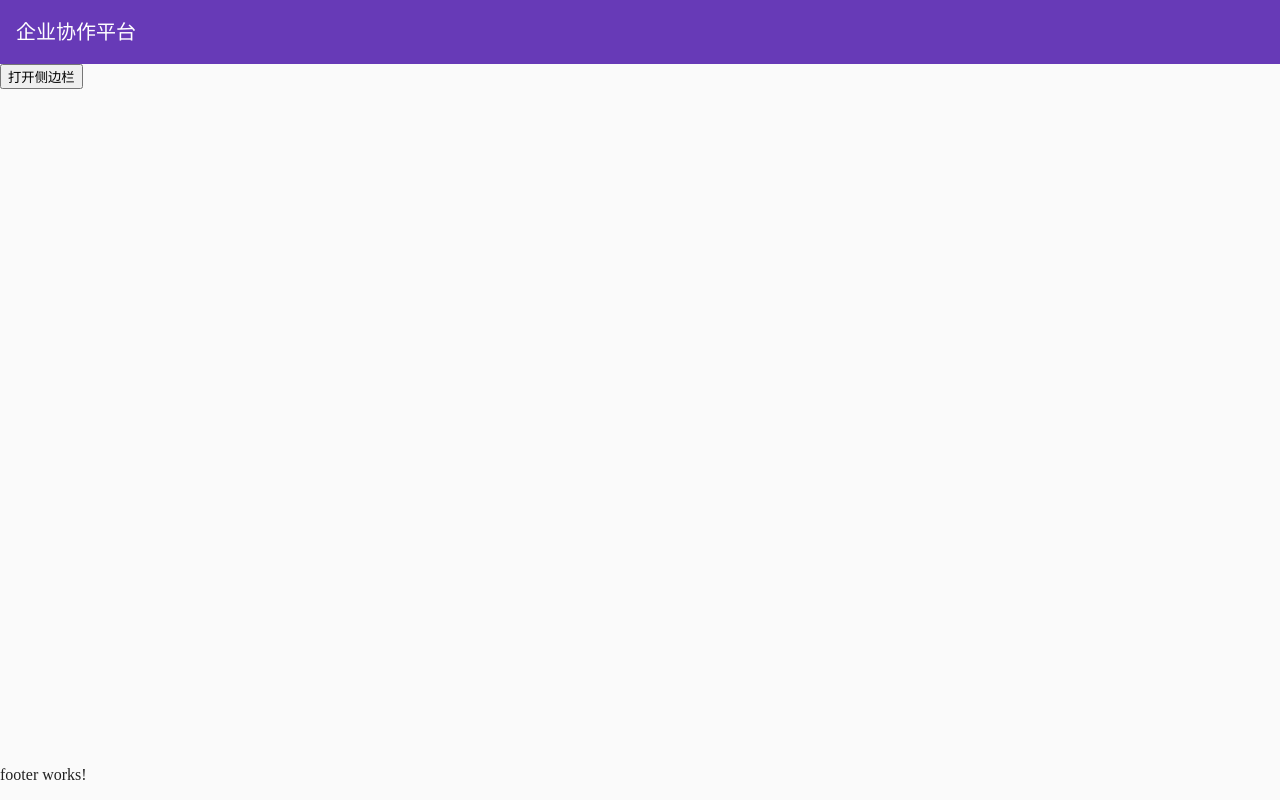
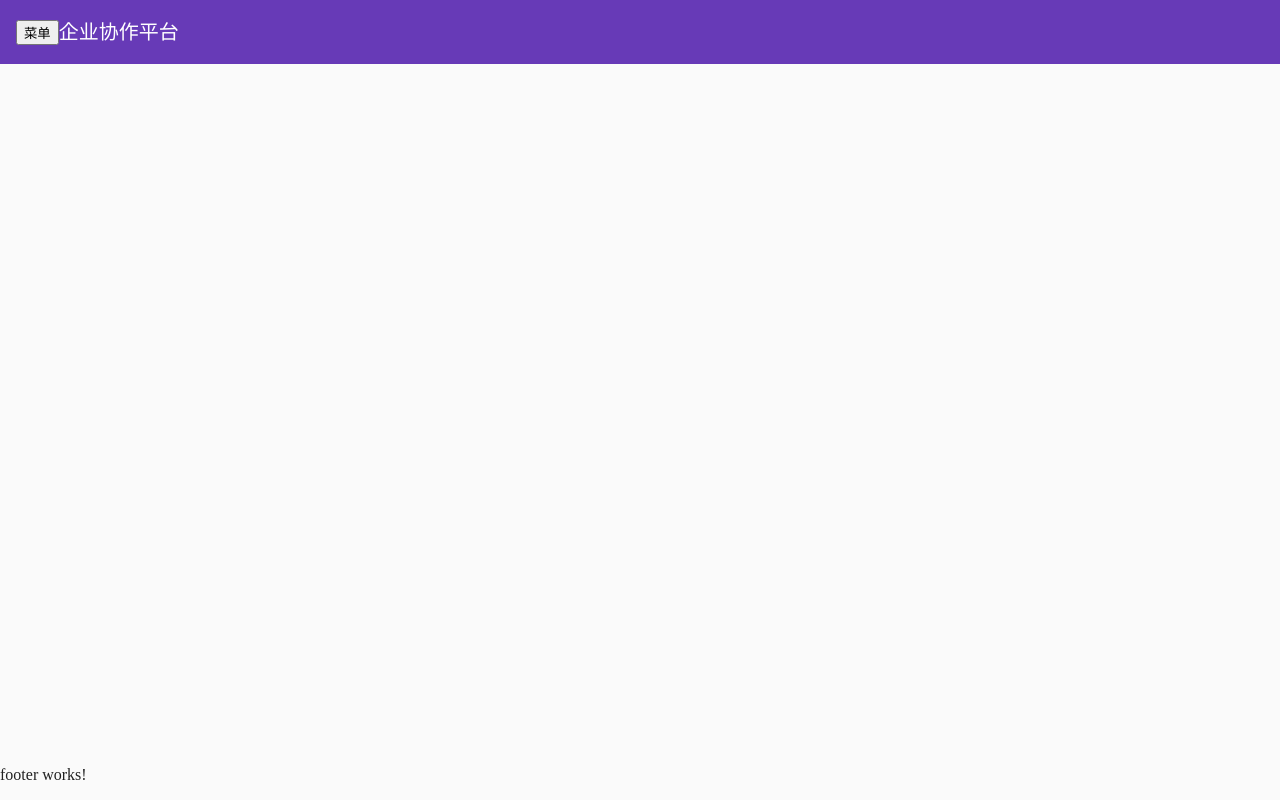
Before and after one commit to baby7305/angular-tutorial, an Angular app: page / in a window 1280 px wide. Built offline with nearby package versions, Linux system fonts and the light colour scheme.

Commit message:
头顶按钮成功调出侧边菜单

```diff
--- a/src/app/app.component.html
+++ b/src/app/app.component.html
@@ -4,10 +4,9 @@
   </mat-sidenav>
   <div class="site">
     <header>
-      <app-header></app-header>
+      <app-header (toggle)="sidenav.open()"></app-header>
     </header>
     <main>
-      <button (click)="sidenav.open()">打开侧边栏</button>
     </main>
     <footer>
       <app-footer></app-footer>
--- a/src/app/core/header/header.component.html
+++ b/src/app/core/header/header.component.html
@@ -1,3 +1,4 @@
 <mat-toolbar color="primary">
+  <button (click)="openSidebar()">菜单</button>
   <span>企业协作平台</span>
 </mat-toolbar>
--- a/src/app/core/header/header.component.ts
+++ b/src/app/core/header/header.component.ts
@@ -1,4 +1,4 @@
-import { Component, OnInit } from '@angular/core';
+import { Component, OnInit, Output, EventEmitter } from '@angular/core';
 
 @Component({
   selector: 'app-header',
@@ -7,9 +7,14 @@ import { Component, OnInit } from '@angular/core';
 })
 export class HeaderComponent implements OnInit {
 
+  @Output() toggle = new EventEmitter<void>();
   constructor() { }
 
   ngOnInit() {
   }
 
+  openSidebar() {
+    this.toggle.emit();
+  }
+
 }
```
